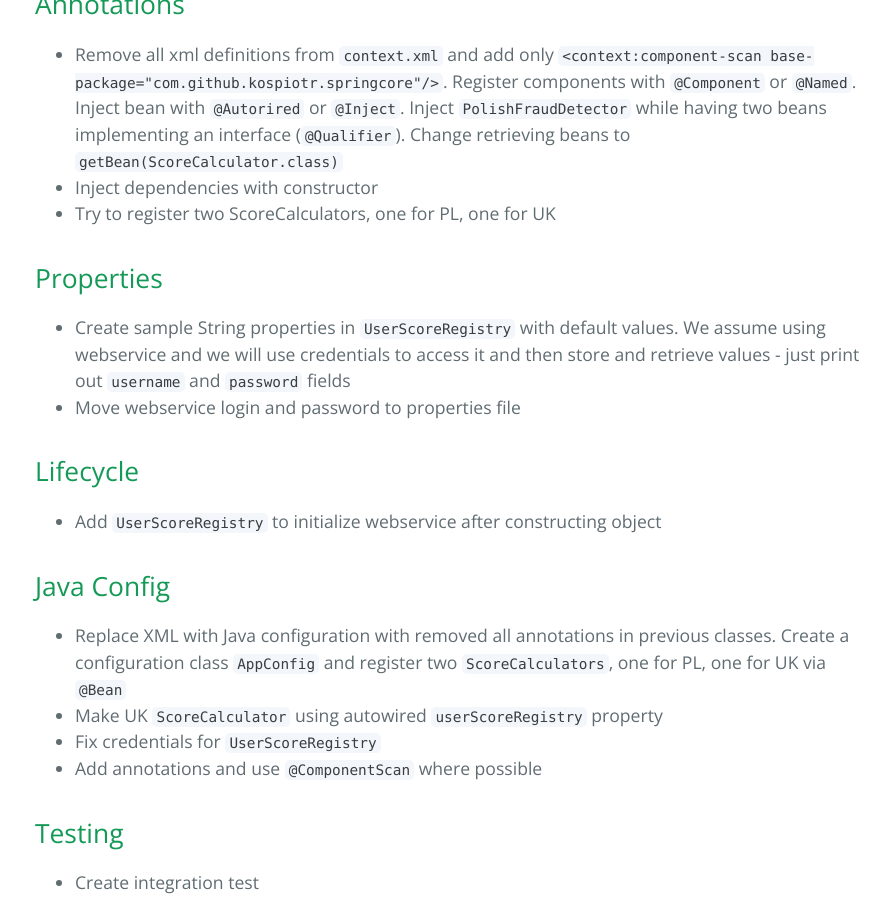
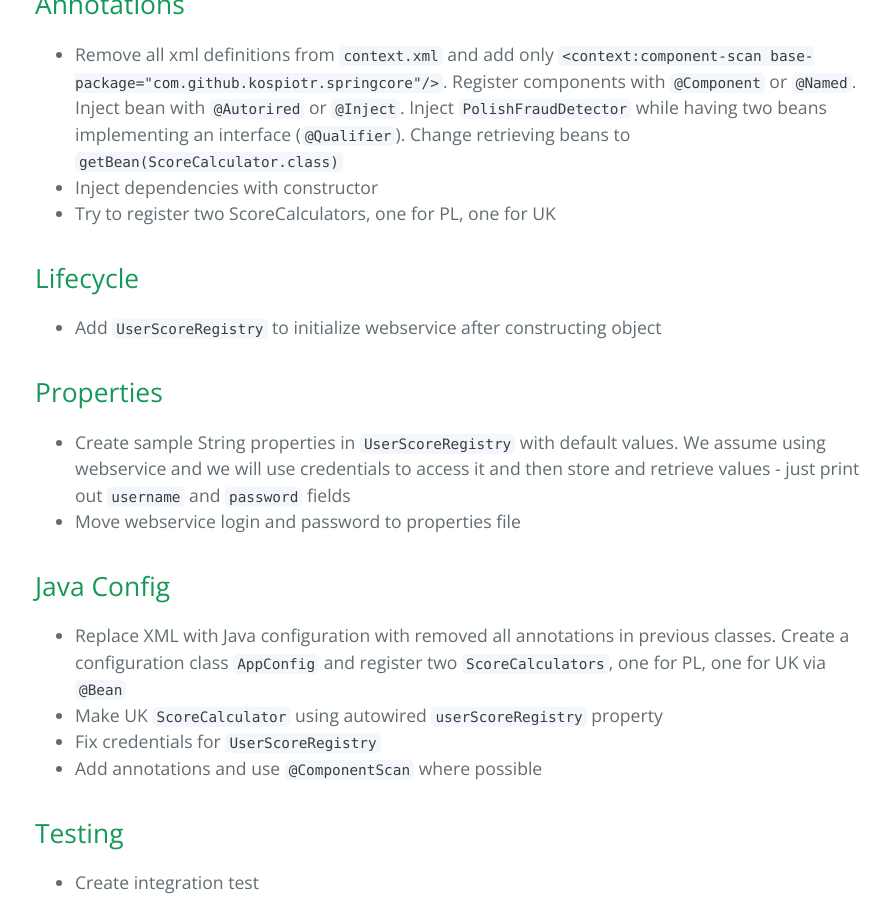
Before and after one commit to kospiotr/spring-core-workshops, a Jekyll site: the page built from index.md, in a window 1280 px wide and 900 px high, scrolled down 3747 px. Shown: the whole window, without its empty margins (189-1079 px from the left). Built offline with Jekyll 4.4.1, drawn with Linux system fonts in a browser that asks for light colours; Markdown is read by kramdown in place of the engine named in the settings.

Commit message:
Workshop update

````diff
--- a/index.md
+++ b/index.md
@@ -124,14 +124,15 @@ Loans scoring system. You give it a Loan Application (application - somebody app
 * Inject dependencies with constructor
 * Try to register two ScoreCalculators, one for PL, one for UK
 
+## Lifecycle
+
+* Add ```UserScoreRegistry``` to initialize webservice after constructing object
+
 ## Properties
 
 * Create sample String properties in ```UserScoreRegistry``` with default values. We assume using webservice and we will use credentials to access it and then  store and retrieve values - just print out ```username``` and ```password``` fields
 * Move webservice login and password to properties file
 
-## Lifecycle
-
-* Add ```UserScoreRegistry``` to initialize webservice after constructing object
 
 ## Java Config
 
````
